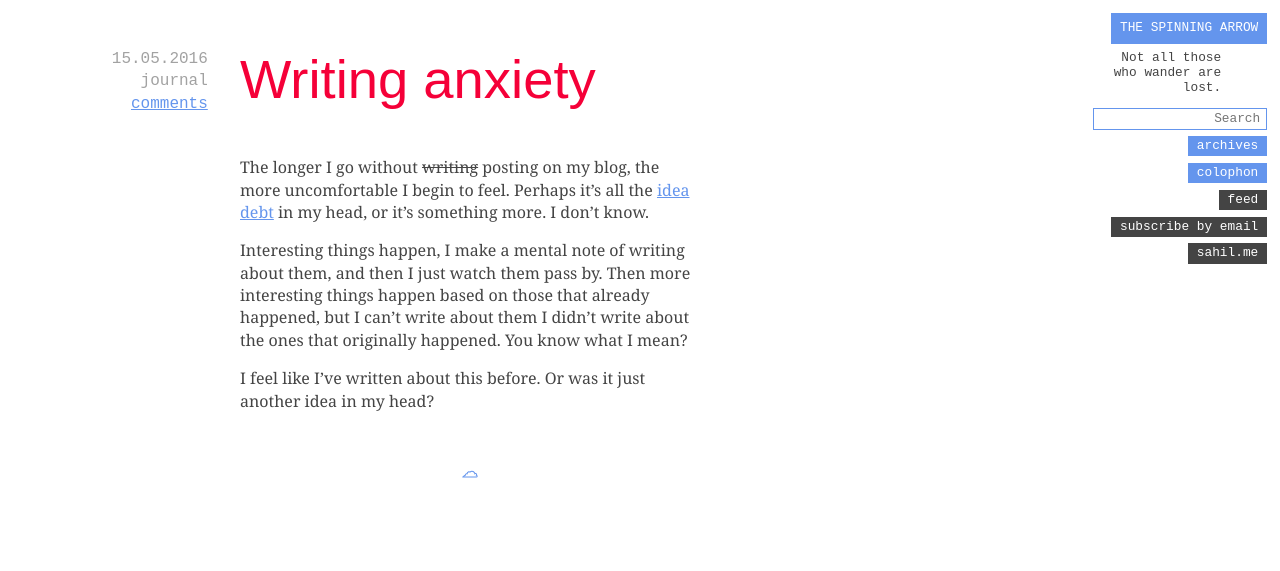
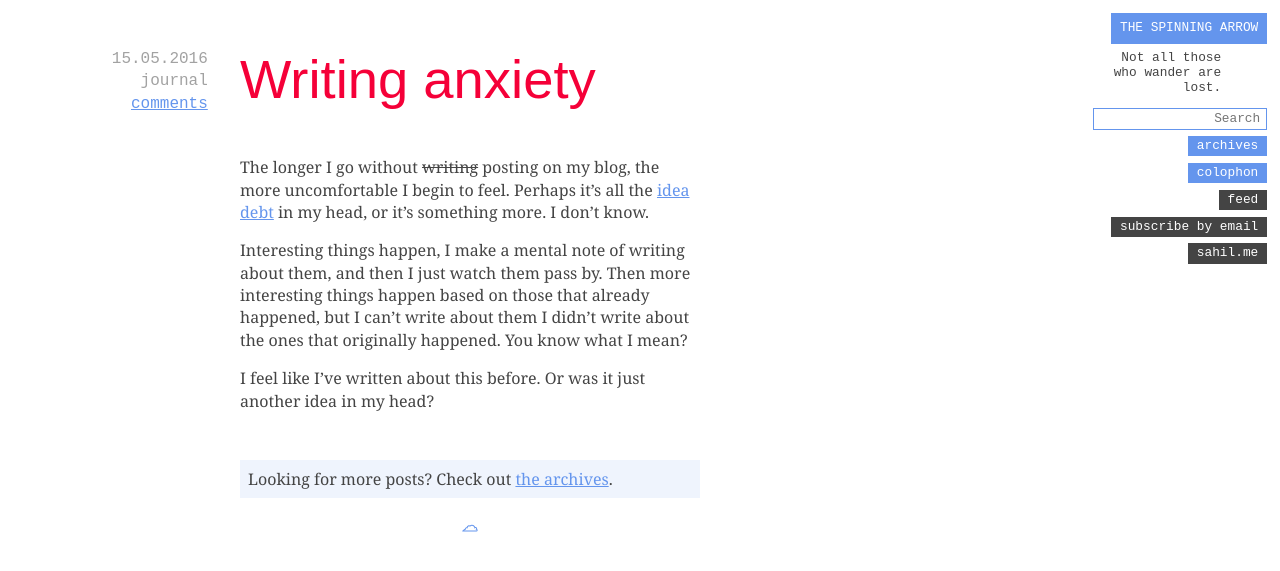
Before and after one commit to spinningarrow/blog.sahil.me, a Jekyll site: the page built from index.html, in a window 1280 px wide. Shown: the top 571 px of the page. Built offline with Jekyll 4.4.1, drawn with Linux system fonts in a browser that asks for light colours; some web fonts are replaced; comment, search, counter and statistics services are not loaded.

Commit message:
Add link to archives on the home page

```diff
--- a/index.html
+++ b/index.html
@@ -5,3 +5,7 @@ layout: default
 {% for post in site.posts limit:1 %}
 	{% include post-partial.html post=post %}
 {% endfor %}
+
+<p class="box box-info">
+	Looking for more posts? Check out <a href="/archives/">the archives</a>.
+</p>
```
